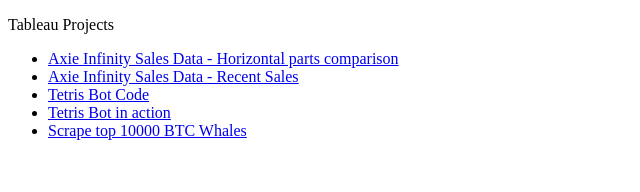
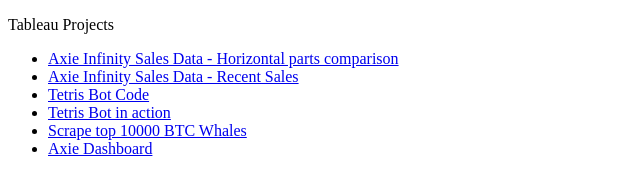
Before and after one commit to bobg36/projects, a plain HTML site: page index.html in a window 1280 px wide. Shown: the whole page, without its empty margins (0-640 px from the left). Drawn offline with Linux system fonts and the light colour scheme.

Commit message:
Your new commit message here

```diff
--- a/index.html
+++ b/index.html
@@ -12,6 +12,7 @@
         <li><a href="https://github.com/bobg36/Tetbot/blob/master/tetbot%20scan%20for%20holes/code.py" target="_blank">Tetris Bot Code</a></li>
         <li><a href="https://www.youtube.com/watch?v=JfTvx1IcmKY" target="_blank">Tetris Bot in action</a></li>
         <li><a href="https://github.com/bobg36/scrape-whale-addresses" target="_blank">Scrape top 10000 BTC Whales</a></li>
+        <li><a href="bobg36.github.io/axiedashboard" target="_blank">Axie Dashboard</a></li>
     </ul>
 
     <!-- Other content of your website goes here -->
```
